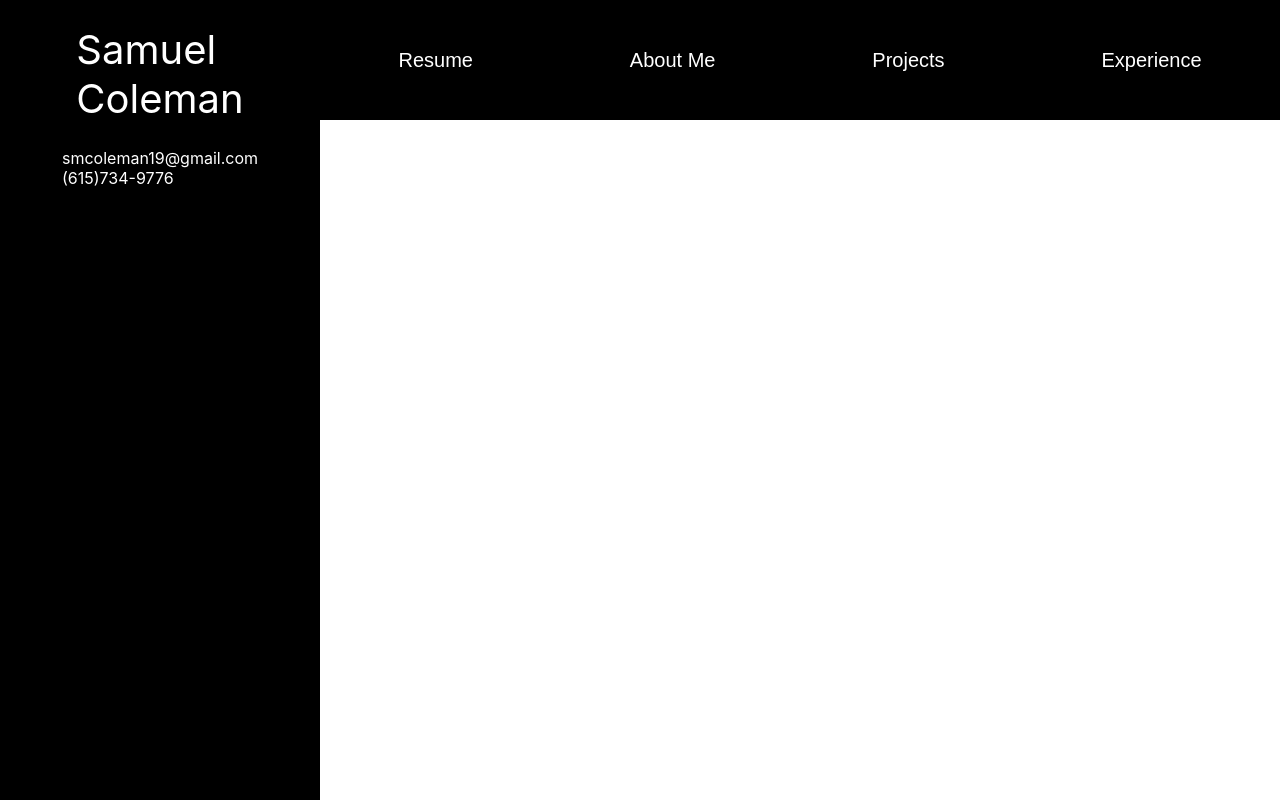
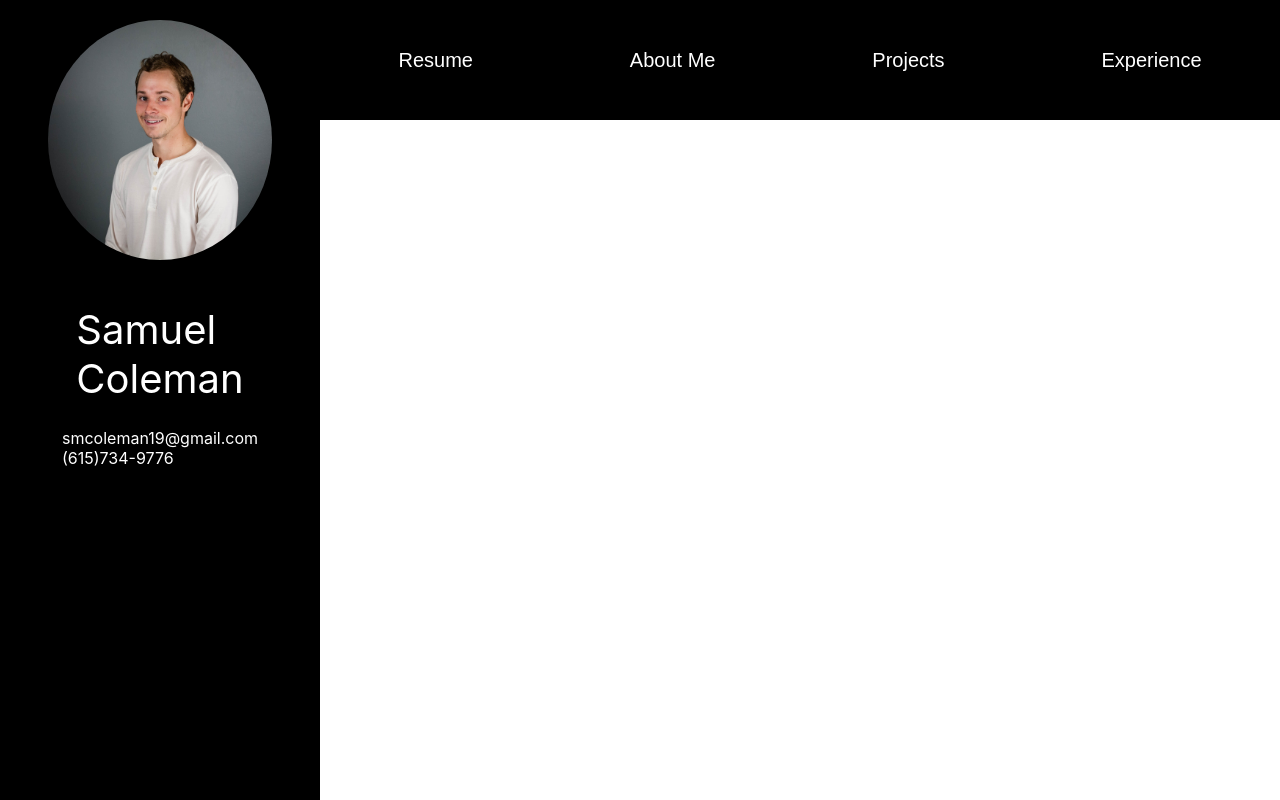
Before and after one commit to SamuelColeman/personal-website, a React (Create React App) app: page / in a window 1280 px wide. Built offline with nearby package versions, Linux system fonts and the light colour scheme.

Commit message:
Add user image to header component

```diff
--- a/src/components/Header/Header.css
+++ b/src/components/Header/Header.css
@@ -18,3 +18,10 @@
 	display: flex;
 	flex-direction: column;
 }
+
+.user_img {
+	width: 70%;
+	height: 30vh;
+	border-radius: 100%;
+	margin: 20px;
+}
--- a/src/components/Header/Header.js
+++ b/src/components/Header/Header.js
@@ -1,10 +1,12 @@
 import React, { Component } from 'react';
 import './Header.css';
+import userImg from '../../images/userImg.jpg'
 
 export default class Header extends Component {
 	render() {
 		return (
 			<div className="Header">
+				<img className="user_img" src={userImg} />
 				<div className="name">
 					<div>Samuel</div>
 					<div>Coleman</div>
```
Also changed, not shown: src/images/userImg.jpg (added).
